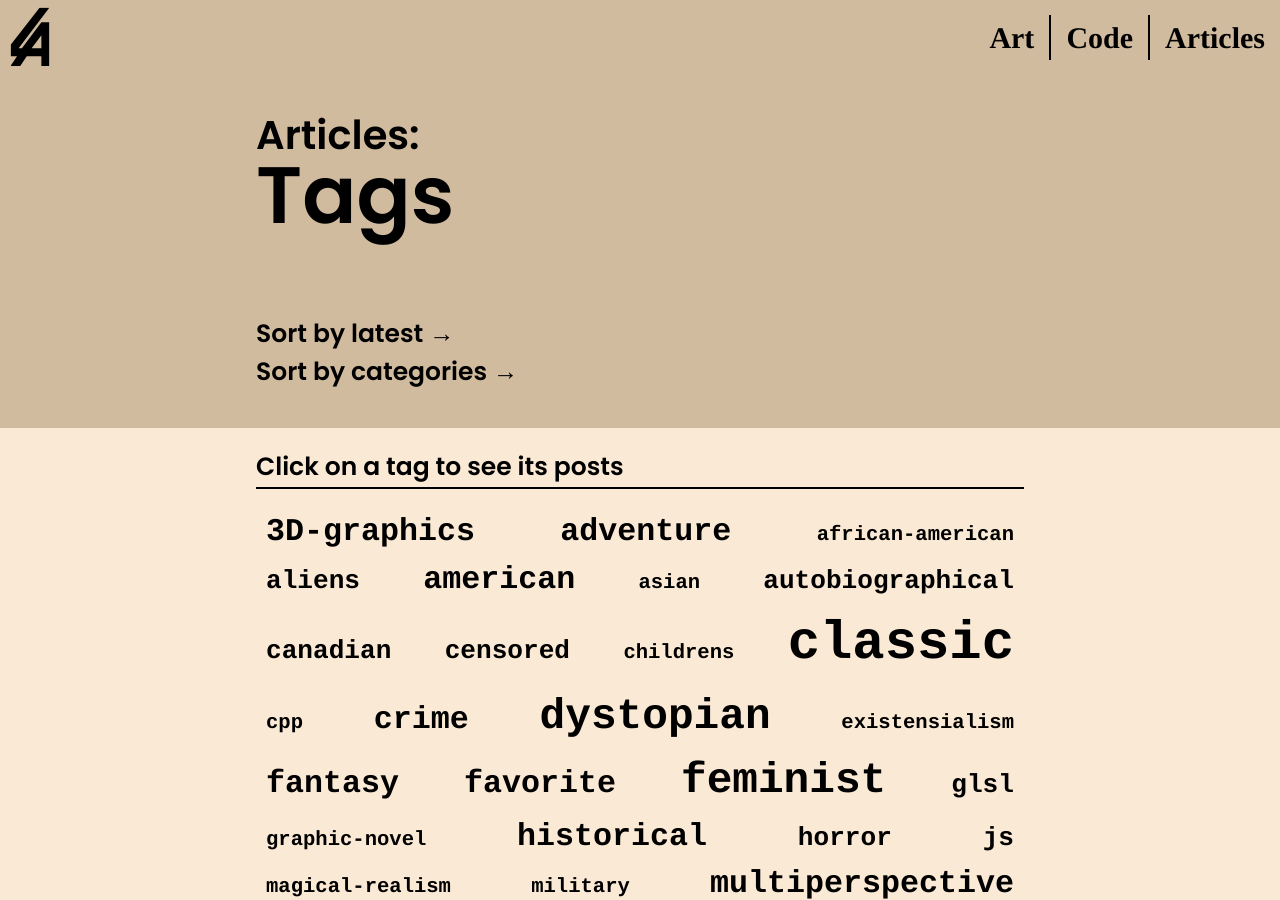
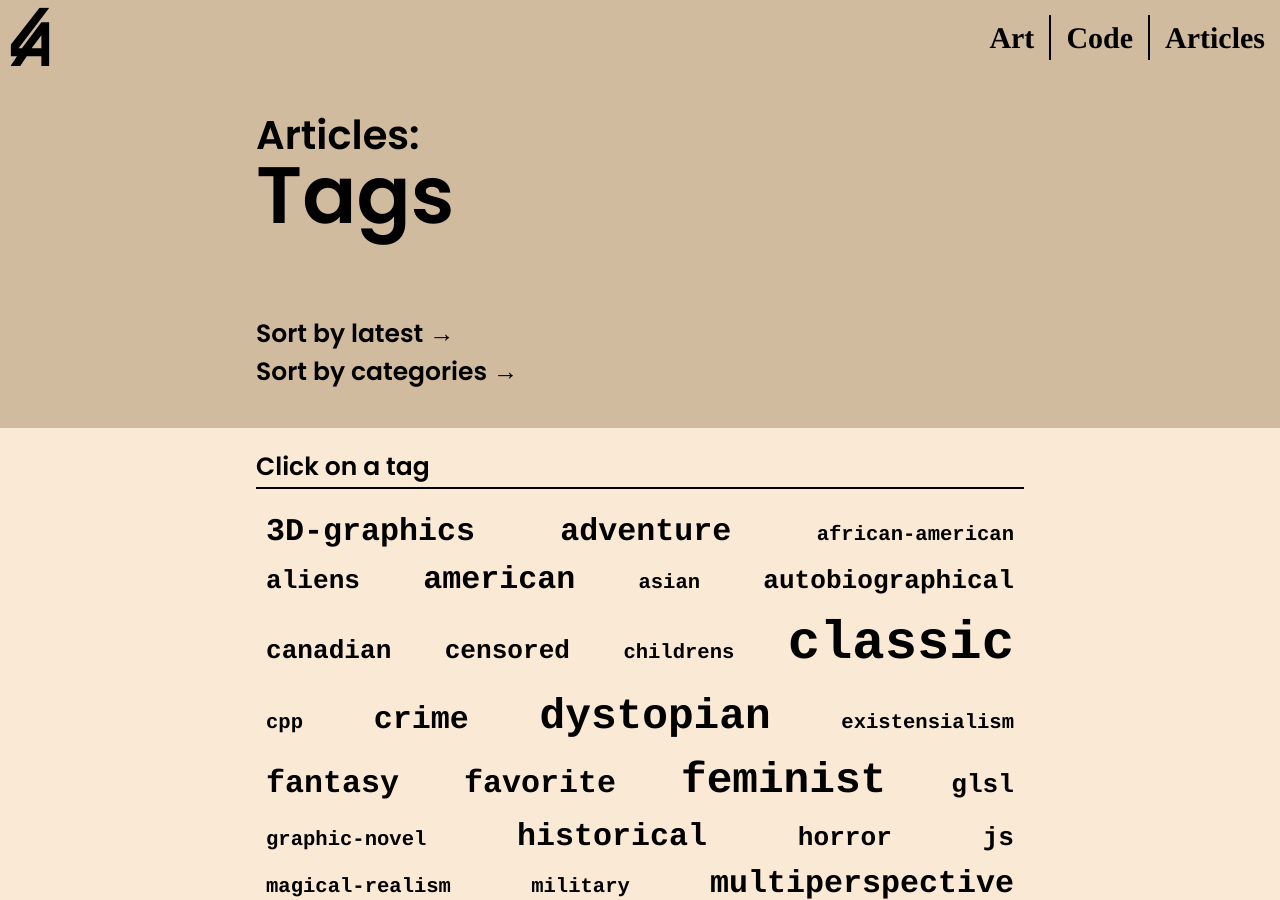
Before and after one commit to lukearcamo/lukearcamo.github.io, a Jekyll site: the page built from articles/tags.html, in a window 1280 px wide and 900 px high. Built offline with Jekyll 4.4.1, drawn with Linux system fonts in a browser that asks for light colours.

Commit message:
More bugfixes

```diff
--- a/_layouts/art_category.html
+++ b/_layouts/art_category.html
@@ -6,7 +6,7 @@
     </head>
     <style>
     </style>
-    <body>
+    <body style="background-color: {{ category.background-color }}">
         {% assign categoryName = page.title | slugify %}
         {% assign category = site.data.artworks[categoryName] %}
 
--- a/articles/tags.html
+++ b/articles/tags.html
@@ -2,7 +2,7 @@
 layout: articles_list
 title: Tags
 ---
-<h3 id="msg">Click on a tag to see its posts</h3>
+<h3 id="msg">Click on a tag</h3>
 {% for post in site.posts %}
     <section data-tags="{{ post.tags | join: ' ' }}">
         <h3><a class="fancy-link from-left" href="{{ post.url }}">{{ post.title }} — {{ post.date | date_to_string }}</a></h3>
```
Also changed, not shown: other parts of articles/tags.html (+1 -1 lines).
